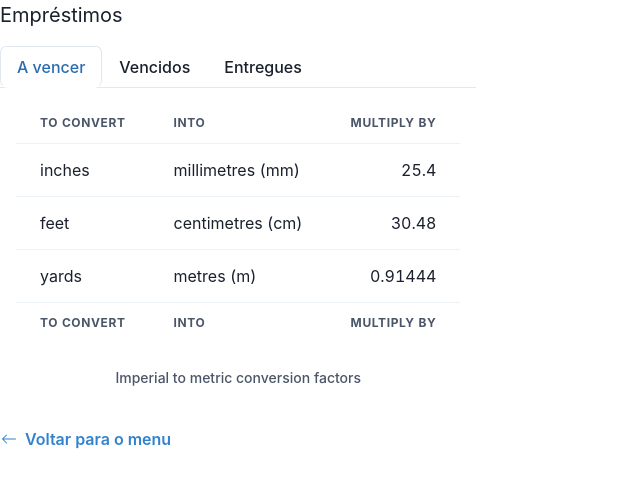
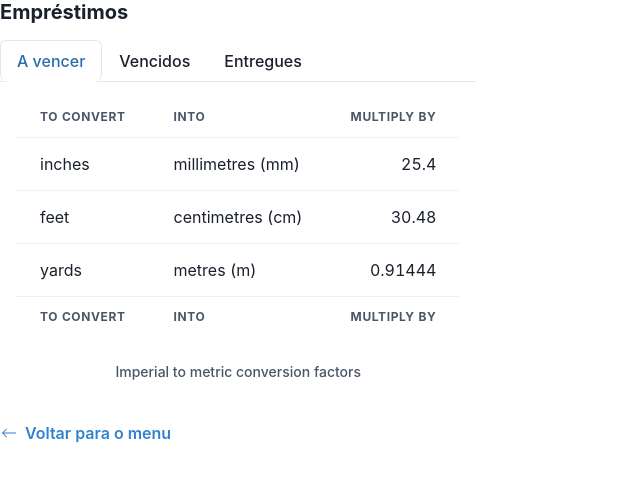
Before and after one commit to naclarasz/biblioteca-front, a React (Vite) app: page /emprestimos in a window 1280 px wide. Shown: the top 486 px of the page, without its empty margins (0-640 px from the left). Built offline with nearby package versions, Linux system fonts and the light colour scheme.

Commit message:
tela de emprestimos

```diff
--- a/src/features/DadosPessoais/views/DadosPessoais.tsx
+++ b/src/features/DadosPessoais/views/DadosPessoais.tsx
@@ -1,7 +1,6 @@
 import { useEffect, useState } from "react";
 import API from "../../../shared/api/api";
 import {
-  Box,
   Button,
   FormControl,
   FormLabel,
@@ -11,7 +10,6 @@ import {
   RadioGroup,
   Select,
   Stack,
-  Text,
   VStack,
 } from "@chakra-ui/react";
 import { Link, useNavigate } from "react-router-dom";
@@ -85,10 +83,7 @@ export const DadosPessoais = () => {
 
   return (
     <VStack spacing={4} align="flex-start" w="full">
-      <VStack align="flex-start">
-        <Heading>Sistema Bibliotecário</Heading>
-        <Text fontSize="xl">Atualize seus dados</Text>
-      </VStack>
+      <Heading size="md">Atualize seus dados</Heading>
 
       <FormControl>
         <FormLabel>Nome:</FormLabel>
--- a/src/features/Emprestimos/views/Emprestimos.tsx
+++ b/src/features/Emprestimos/views/Emprestimos.tsx
@@ -1,12 +1,12 @@
 import {
   Box,
   Button,
+  Heading,
   Tab,
   TabList,
   TabPanel,
   TabPanels,
   Tabs,
-  Text,
   VStack,
 } from "@chakra-ui/react";
 import { TabelaEmprestimos } from "./TabelaEmprestimos";
@@ -19,7 +19,7 @@ export const Emprestimos = () => {
   return (
     <Box>
       <VStack spacing={4} align="flex-start" w="full">
-        <Text fontSize="xl">Empréstimos</Text>
+        <Heading size="md">Empréstimos</Heading>
         <Tabs variant="enclosed">
           <TabList>
             <Tab>A vencer</Tab>
```
